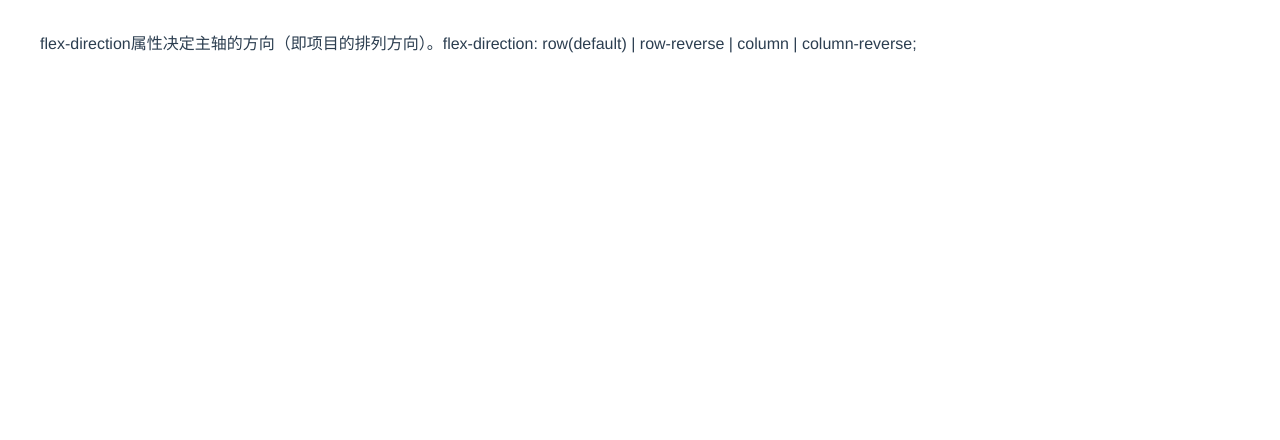
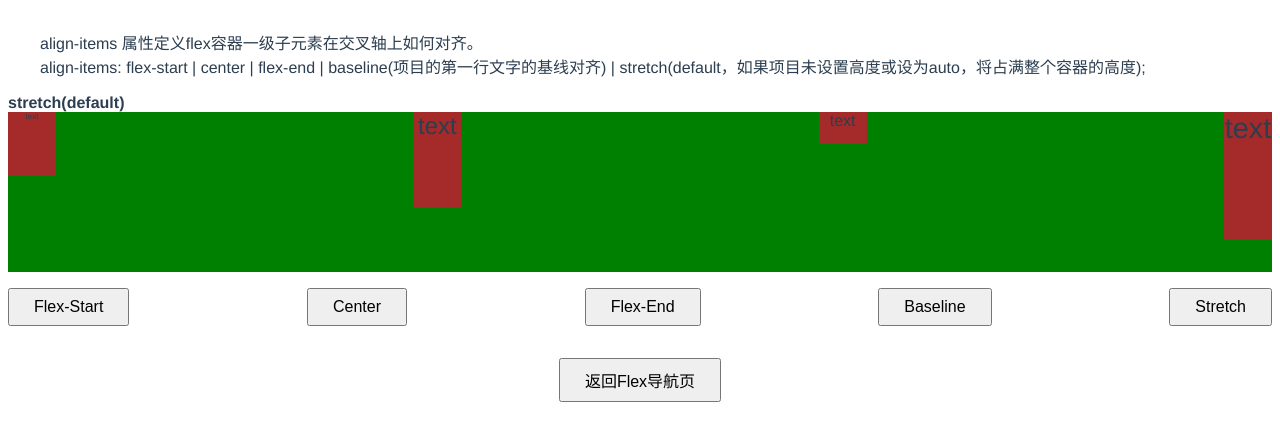
Before and after one commit to taylen/css-learn, a Vue app: page /#/alignItems in a window 1280 px wide. Shown: the top 440 px of the page. Built offline with nearby package versions, Linux system fonts and the light colour scheme.

Commit message:
完善flex-flow/justify-content/align-items

```diff
--- a/src/pages/align_items.vue
+++ b/src/pages/align_items.vue
@@ -1,17 +1,106 @@
 <template>
     <div>
         <article>
-            flex-direction属性决定主轴的方向（即项目的排列方向）。flex-direction: row(default) | row-reverse | column | column-reverse;
+            align-items 属性定义flex容器一级子元素在交叉轴上如何对齐。
         </article>
+        <article>align-items: flex-start | center | flex-end | baseline(项目的第一行文字的基线对齐) | stretch(default，如果项目未设置高度或设为auto，将占满整个容器的高度); </article>
+
+        <div class="align-items-tips">{{ alignItems }}</div>
+        <div class="flex" :class="alignItems">
+            <div class="block block1">text</div>
+            <div class="block block2">text</div>
+            <div class="block block3">text</div>
+            <div class="block block4">text</div>
+        </div>
+        <div class="button-list">
+            <button @click="changeAlignItems('flex-start')">Flex-Start</button>
+            <button @click="changeAlignItems('center')">Center</button>
+            <button @click="changeAlignItems('flex-end')">Flex-End</button>
+            <button @click="changeAlignItems('baseline')">Baseline</button>
+            <button @click="changeAlignItems('stretch')">Stretch</button>
+        </div>
+        <button class="back-flex-nav" @click="jumpFlex">返回Flex导航页</button>
     </div>
 </template>
 
 <script>
 export default {
-
+    data() {
+        return {
+            alignItems: 'stretch(default)'
+        }
+    },
+    methods: {
+        changeAlignItems(style) {
+            // this.$set('alignItems', style);
+            this.alignItems = style;
+        },
+        /**
+         * 返回导航页
+         */
+        jumpFlex() {
+            this.$router.back();
+        }
+    },
 }
 </script>
 
 <style scoped>
-
+.align-items-tips {
+    margin-top: 1rem;
+    font-weight: 800;
+    text-align: left;
+}
+.flex {
+    display: flex;
+    flex-flow: row nowrap;
+    justify-content: space-between;
+    width: 100%;
+    height: 10rem;
+    background-color: green;
+}
+.flex-start {
+    align-items: flex-start;
+}
+.center {
+    align-items: center;
+}
+.flex-end {
+    align-items: flex-end;
+}
+.baseline {
+    align-items: baseline;
+}
+.stretch {
+    align-items: stretch;
+}
+.block {
+    width: 3rem;
+    background-color: brown;
+}
+.block1 {
+    height: 4rem;
+    font-size: 0.5rem;
+}
+.block2 {
+    height: 6rem;
+    font-size: 1.5rem;
+}
+.block3 {
+    height: 2rem;
+    font-size: 1rem;
+}
+.block4 {
+    height: 8rem;
+    font-size: 1.8rem;
+}
+.button-list {
+    display: flex;
+    flex-wrap: wrap;
+    justify-content: space-between;
+    margin-top: 1rem;
+}
+button {
+    font-size: 1rem;
+}
 </style>
--- a/src/pages/flex_flow.vue
+++ b/src/pages/flex_flow.vue
@@ -1,14 +1,28 @@
 <template>
     <div>
         <article>
-            flex-direction属性决定主轴的方向（即项目的排列方向）。flex-direction: row(default) | row-reverse | column | column-reverse;
+            flex-flow 属性是flex-direction 和 flex-wrap 属性的简写形式，默认值为 row nowrap(即flex-direction和flex-wrap的默认值之和)。
         </article>
+        <article>flex-flow: {{msg}} ; flex-direction 有四个值，flex-wrap有三个值，那么排列组合共有 12种组合方式。</article>
+        <button class="back-flex-nav" @click="jumpFlex">返回Flex导航页</button>
     </div>
 </template>
 
 <script>
 export default {
-
+    data() {
+        return {
+            msg: '<flex-direction> || <flex-wrap>'
+        }
+    },
+    methods: {
+        /**
+         * 返回导航页
+         */
+        jumpFlex() {
+            this.$router.back();
+        }
+    }
 }
 </script>
 
--- a/src/pages/justify_content.vue
+++ b/src/pages/justify_content.vue
@@ -1,17 +1,99 @@
 <template>
     <div>
         <article>
-            flex-direction属性决定主轴的方向（即项目的排列方向）。flex-direction: row(default) | row-reverse | column | column-reverse;
+            justify-content 属性定义了flex容器内的一级子项目（二级不生效）在主轴上的对齐方式。
         </article>
+        <article>justify-content: flex-start(default: 左对齐) | center(居中) | flex-end(右对齐) | space-between(两端对齐，项目之间间隔相等) | space-around(每个项目两侧的间隔相等，所以项目之间的间隔比项目与边框的间隔大一倍)</article>
+        <div class="justify-content-tips">{{ jcStyle }}</div>
+        <div class="flex" :class="jcStyle">
+            <div class="block block1"></div>
+            <div class="block block2"></div>
+            <div class="block block3"></div>
+        </div>
+        <div class="button-list">
+            <button @click="changeJustifyContent('flex-start')">Flex-Start</button>
+            <button @click="changeJustifyContent('center')">Center</button>
+            <button @click="changeJustifyContent('flex-end')">Flex-End</button>
+            <button @click="changeJustifyContent('space-between')">Space-Between</button>
+            <button @click="changeJustifyContent('space-around')">Space-Around</button>
+        </div>
+        <button class="back-flex-nav" @click="jumpFlex">返回Flex导航页</button>
     </div>
 </template>
 
 <script>
 export default {
+    data() {
+        return {
+            jcStyle: 'flex-start',
+        }
+    },
 
+    methods: {
+        changeJustifyContent(style) {
+            this.jcStyle = style;
+        },
+        /**
+         * 返回导航页
+         */
+        jumpFlex() {
+            this.$router.back();
+        }
+    }
 }
 </script>
 
 <style scoped>
-
+.justify-content-tips {
+    margin-top: 1rem;
+    font-weight: 800;
+    text-align: left;
+}
+.flex {
+    display: flex;
+    flex-direction: row;
+    align-items: center;
+    width: 100%;
+    height: 5rem;
+    background-color: green;
+}
+.flex-start {
+    justify-content: flex-start;
+}
+.center {
+    justify-content: center;
+}
+.flex-end {
+    justify-content: flex-end;
+}
+.space-around {
+    justify-content: space-around;
+}
+.space-between {
+    justify-content: space-between;
+}
+.block {
+    height: 3rem;
+    background-color: brown;
+}
+.block1 {
+    width: 4rem;
+}
+.block2 {
+    width: 2rem;
+    margin-left: 1rem;
+}
+.block3 {
+    width: 6rem;
+    margin-left: 1rem;
+}
+.button-list {
+    display: flex;
+    flex-wrap: wrap;
+    justify-content: space-between;
+    margin-top: 1rem;
+}
+button {
+    font-size: 1rem;
+}
 </style>
```
